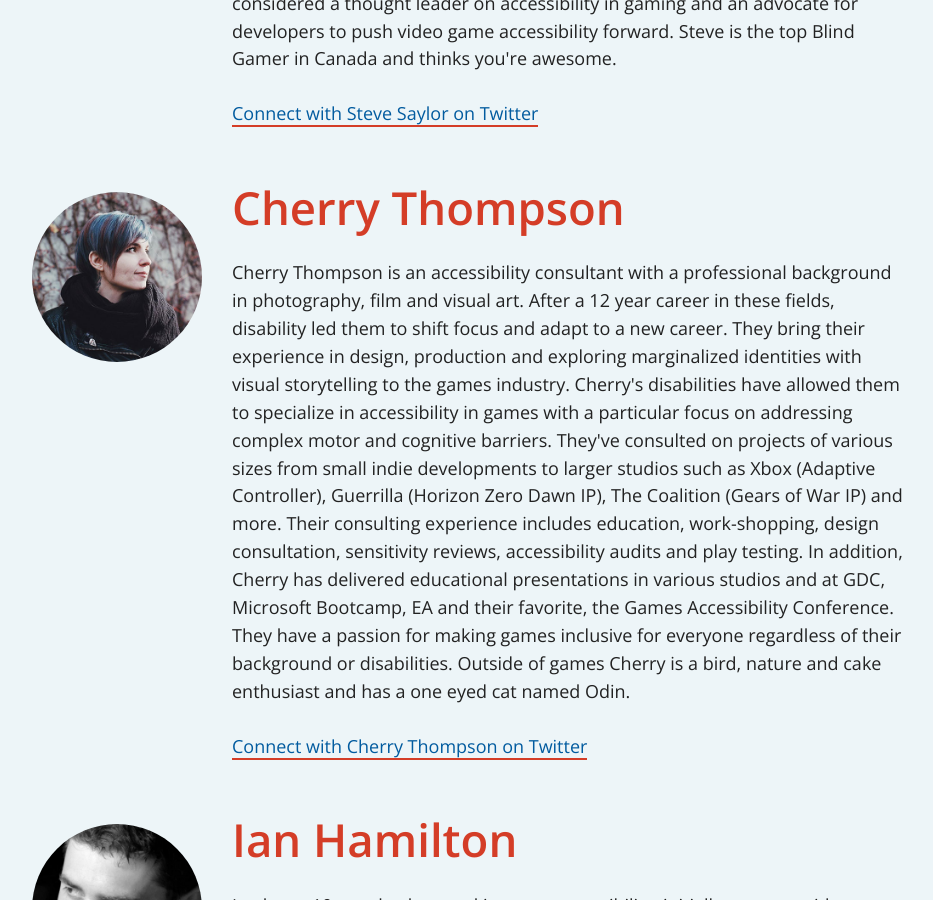
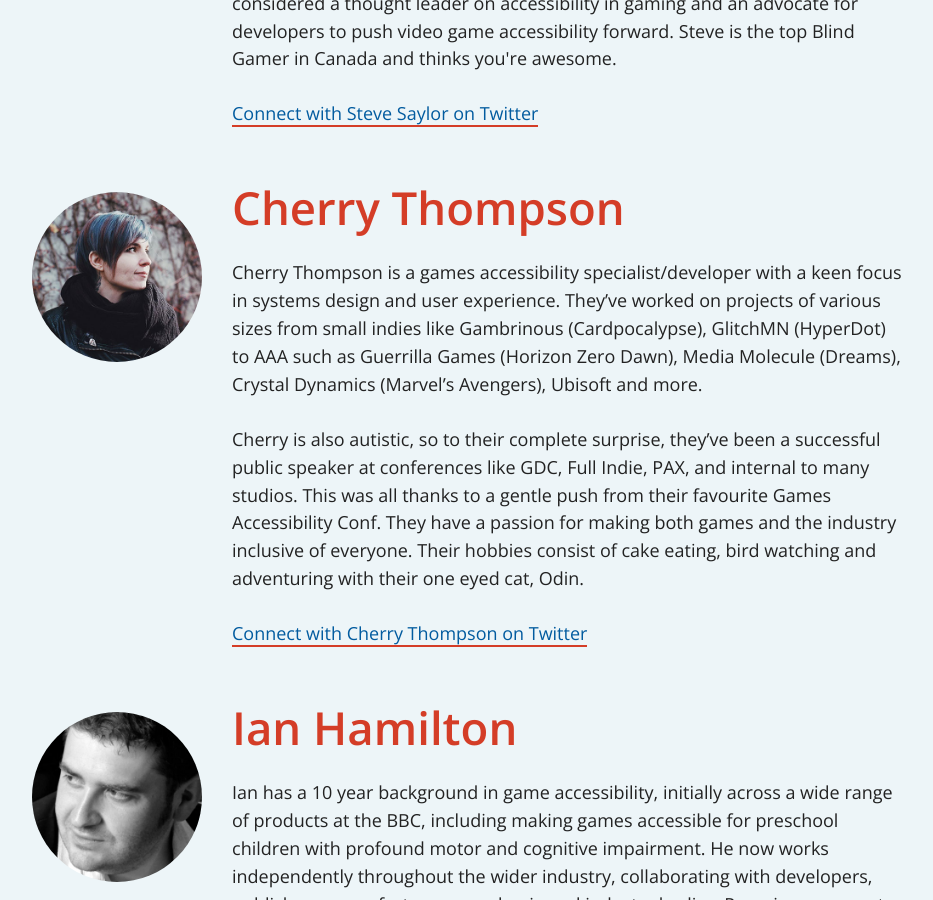
Before and after one commit to a11yTO/static-gaming-site, a Jekyll site: the page built from speakers.html, in a window 1280 px wide and 900 px high, scrolled down 452 px. Shown: the whole window, without its empty margins (172-1105 px from the left). Built offline with Jekyll 4.4.1, drawn with Linux system fonts in a browser that asks for light colours.

Commit message:
Update Cherry's bio

```diff
--- a/speakers.html
+++ b/speakers.html
@@ -15,7 +15,9 @@ description: We're thrilled to announce our speakers!
         <section id="cherryrae" class="speaker-detail clearfix">
             <h2 class="speakerName">Cherry Thompson</h2>
             <img src="/assets/speakers/Cherry-Thompson_400x400.jpg" alt="Headshot of Cherry Thompson" />
-            <p>Cherry Thompson is an accessibility consultant with a professional background in photography, film and visual art. After a 12 year career in these fields, disability led them to shift focus and adapt to a new career. They bring their experience in design, production and exploring marginalized identities with visual storytelling to the games industry. Cherry's disabilities have allowed them to specialize in accessibility in games with a particular focus on addressing complex motor and cognitive barriers. They've consulted on projects of various sizes from small indie developments to larger studios such as Xbox (Adaptive Controller), Guerrilla (Horizon Zero Dawn IP), The Coalition (Gears of War IP) and more. Their consulting experience includes education, work-shopping, design consultation, sensitivity reviews, accessibility audits and play testing. In addition, Cherry has delivered educational presentations in various studios and at GDC, Microsoft Bootcamp, EA and their favorite, the Games Accessibility Conference. They have a passion for making games inclusive for everyone regardless of their background or disabilities. Outside of games Cherry is a bird, nature and cake enthusiast and has a one eyed cat named Odin.</p><p><a href="https://twitter.com/cherryrae" target="_blank">Connect with Cherry Thompson on Twitter</a></p>
+            <p class="speaker-bio">Cherry Thompson is a games accessibility specialist/developer with a keen focus in systems design and user experience. They’ve worked on projects of various sizes from small indies like Gambrinous (Cardpocalypse), GlitchMN (HyperDot) to AAA such as Guerrilla Games (Horizon Zero Dawn), Media Molecule (Dreams), Crystal Dynamics (Marvel’s Avengers), Ubisoft and more.</p>
+            <p>Cherry is also autistic, so to their complete surprise, they’ve been a successful public speaker at conferences like GDC, Full Indie, PAX, and internal to many studios. This was all thanks to a gentle push from their favourite Games Accessibility Conf. They have a passion for making both games and the industry inclusive of everyone. Their hobbies consist of cake eating, bird watching and adventuring with their one eyed cat, Odin.</p>
+            <p><a href="https://twitter.com/cherryrae" target="_blank">Connect with Cherry Thompson on Twitter</a></p>
         </section>
         <section id="ianhamilton_" class="speaker-detail clearfix">
             <h2>Ian Hamilton</h2>
--- a/talks.html
+++ b/talks.html
@@ -22,7 +22,9 @@ description: Here are the talks lined up for 2019!
             <section id="cherryrae" class="speaker-detail clearfix">
                 <h3 class="speakerName">Cherry Thompson</h3>
                 <img src="/assets/speakers/Cherry-Thompson_400x400.jpg" alt="Headshot of Cherry Thompson" />
-                <p>Cherry Thompson is an accessibility consultant with a professional background in photography, film and visual art. After a 12 year career in these fields, disability led them to shift focus and adapt to a new career. They bring their experience in design, production and exploring marginalized identities with visual storytelling to the games industry. Cherry's disabilities have allowed them to specialize in accessibility in games with a particular focus on addressing complex motor and cognitive barriers. They've consulted on projects of various sizes from small indie developments to larger studios such as Xbox (Adaptive Controller), Guerrilla (Horizon Zero Dawn IP), The Coalition (Gears of War IP) and more. Their consulting experience includes education, work-shopping, design consultation, sensitivity reviews, accessibility audits and play testing. In addition, Cherry has delivered educational presentations in various studios and at GDC, Microsoft Bootcamp, EA and their favorite, the Games Accessibility Conference. They have a passion for making games inclusive for everyone regardless of their background or disabilities. Outside of games Cherry is a bird, nature and cake enthusiast and has a one eyed cat named Odin.</p><p><a href="https://twitter.com/cherryrae" target="_blank">Connect with Cherry Thompson on Twitter</a></p>
+                <p class="speaker-bio">Cherry Thompson is a games accessibility specialist/developer with a keen focus in systems design and user experience. They’ve worked on projects of various sizes from small indies like Gambrinous (Cardpocalypse), GlitchMN (HyperDot) to AAA such as Guerrilla Games (Horizon Zero Dawn), Media Molecule (Dreams), Crystal Dynamics (Marvel’s Avengers), Ubisoft and more.</p>
+                <p>Cherry is also autistic, so to their complete surprise, they’ve been a successful public speaker at conferences like GDC, Full Indie, PAX, and internal to many studios. This was all thanks to a gentle push from their favourite Games Accessibility Conf. They have a passion for making both games and the industry inclusive of everyone. Their hobbies consist of cake eating, bird watching and adventuring with their one eyed cat, Odin.</p>
+                <p><a href="https://twitter.com/cherryrae" target="_blank">Connect with Cherry Thompson on Twitter</a></p>
             </section>
         </section>
         <section id="The-New-Normal" class="talk">
```
